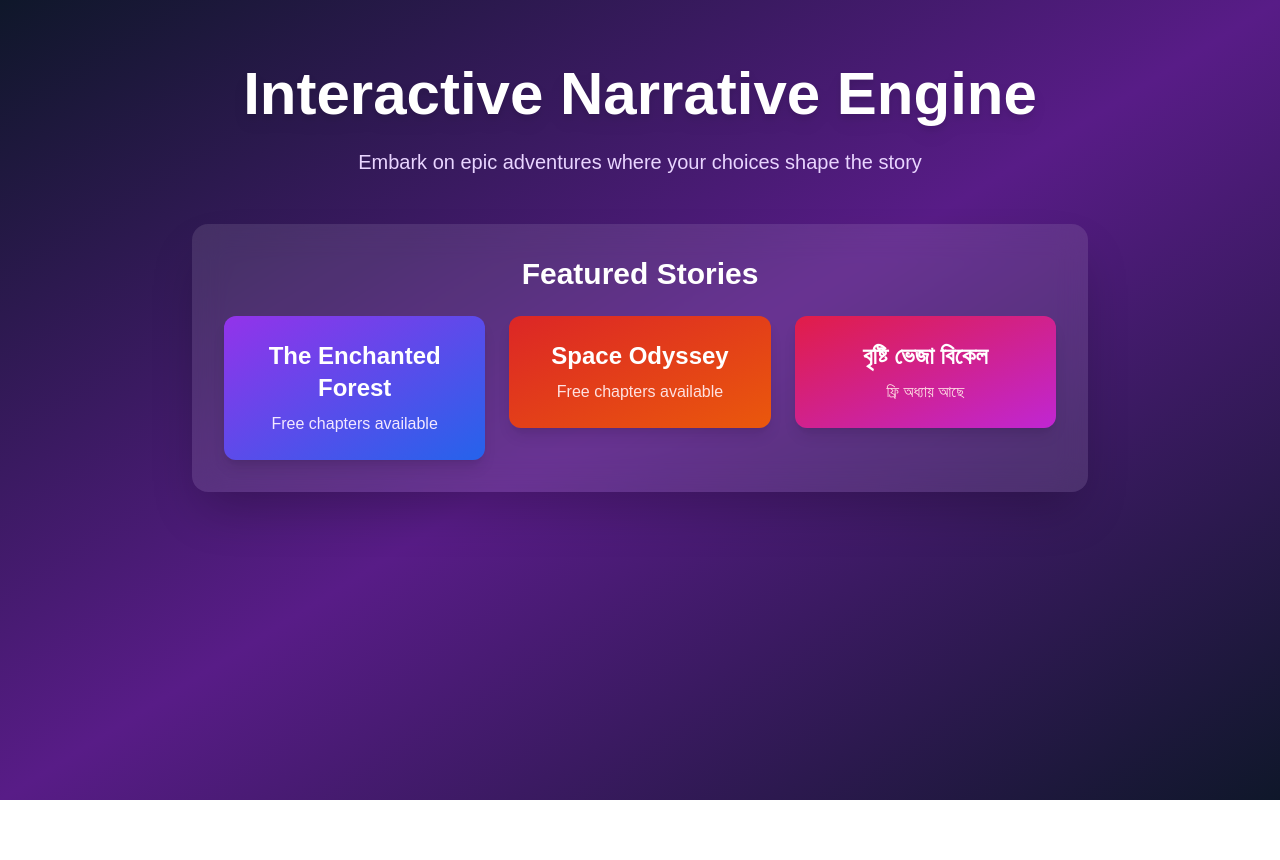
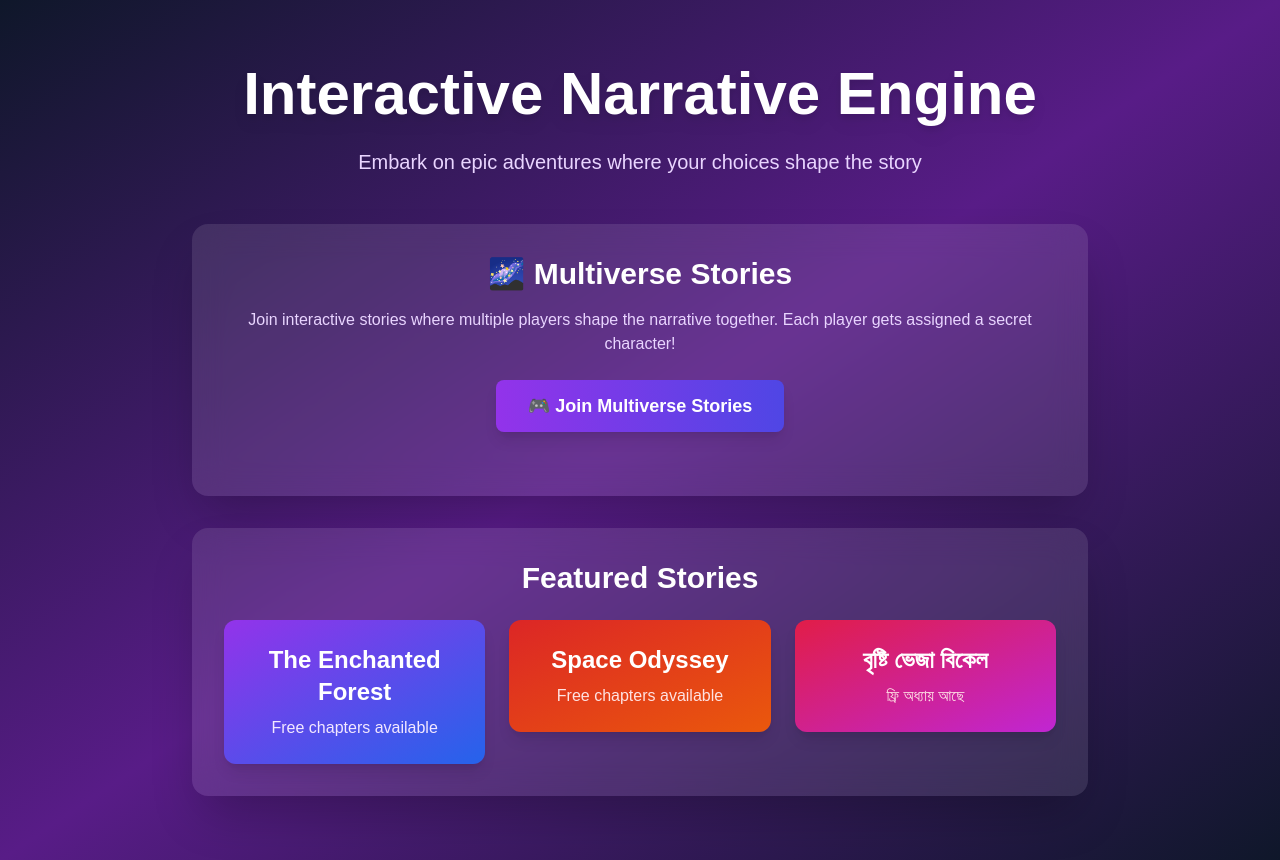
Before and after one commit to naimprince010-ship-it/interactive-narrative-engine, a Next.js app: page / in a window 1280 px wide. Before the commit the page ends 800 px from the top, so only its background shows below. Built offline with nearby package versions, Linux system fonts and the light colour scheme.

Commit message:
feat: add Multiverse Stories section to home page

```diff
--- a/app/page.tsx
+++ b/app/page.tsx
@@ -11,6 +11,19 @@ export default function Home() {
           <p className="text-xl text-purple-200 mb-12">
             Embark on epic adventures where your choices shape the story
           </p>
+
+          <div className="bg-white/10 backdrop-blur-lg rounded-2xl p-8 shadow-2xl mb-8">
+            <h2 className="text-3xl font-semibold text-white mb-4">🌌 Multiverse Stories</h2>
+            <p className="text-purple-200 mb-6">
+              Join interactive stories where multiple players shape the narrative together. Each player gets assigned a secret character!
+            </p>
+            <Link
+              href="/multiverse"
+              className="inline-block bg-gradient-to-r from-purple-600 to-indigo-600 hover:from-purple-500 hover:to-indigo-500 text-white px-8 py-3 rounded-lg font-semibold text-lg transition-all shadow-lg hover:shadow-xl mb-8"
+            >
+              🎮 Join Multiverse Stories
+            </Link>
+          </div>
 
           <div className="bg-white/10 backdrop-blur-lg rounded-2xl p-8 shadow-2xl">
             <h2 className="text-3xl font-semibold text-white mb-6">Featured Stories</h2>
```
